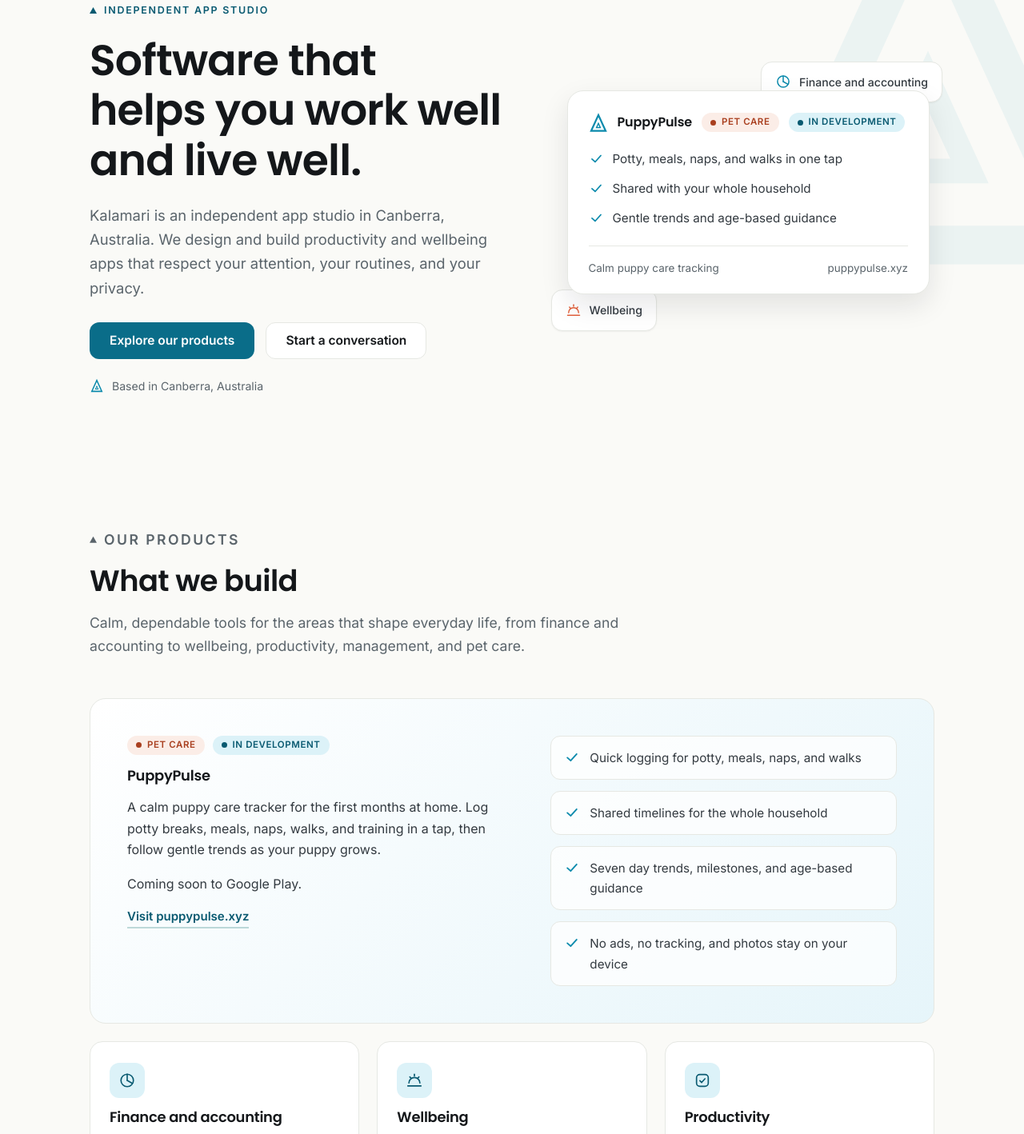
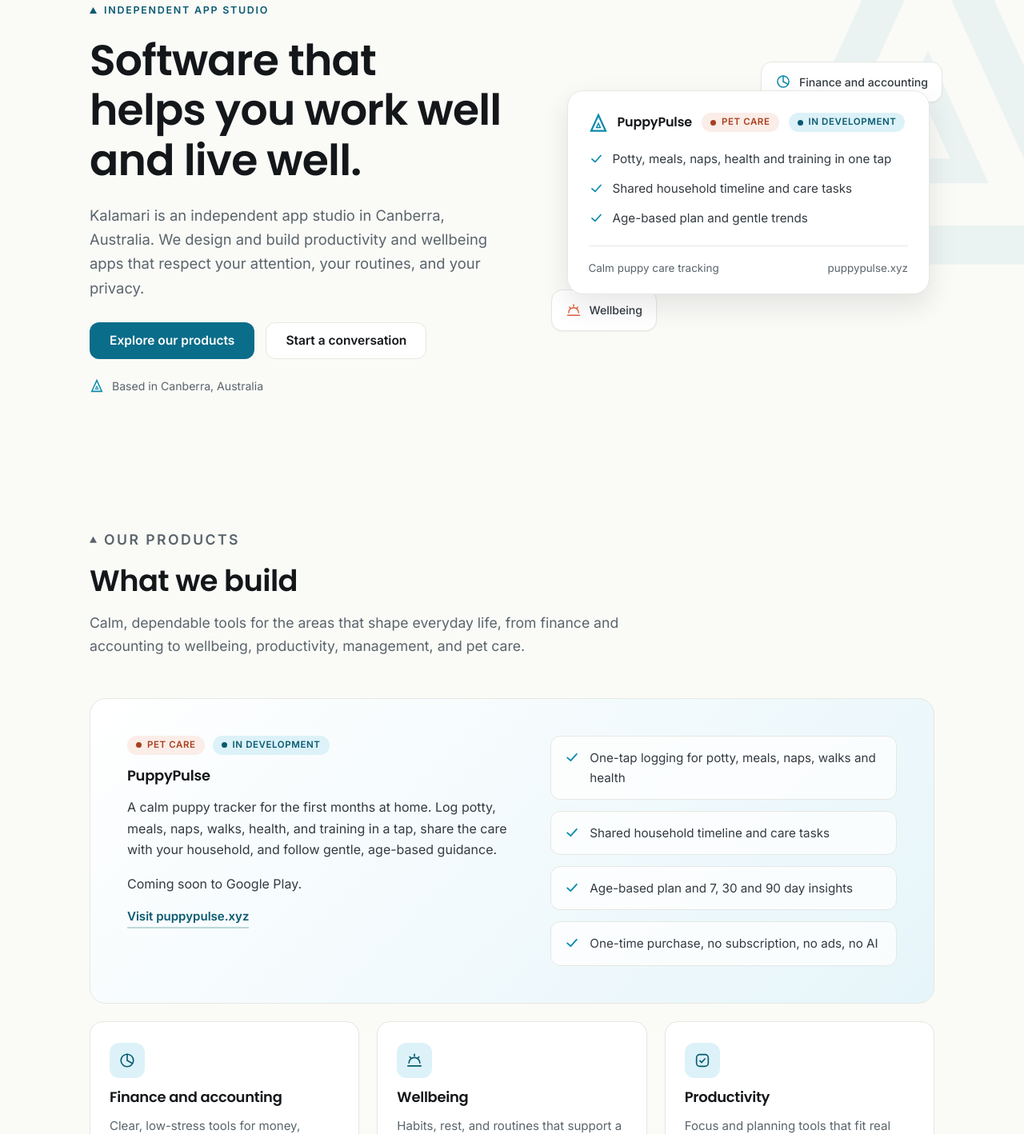
Before and after one commit to Frazzlesprite/Kalamari, a plain HTML site: page index.html in a window 1280 px wide. Shown: the part 164-1582 px from the top of the page at 80% size. Drawn offline with Linux system fonts and the light colour scheme.

Commit message:
Refresh PuppyPulse copy and round the favicon
Update the featured card and hero mockup to the current product: one-tap logging including health and training, shared household care tasks, age-based plan with 7, 30 and 90 day insights, and one-time purchase with no subscription, ads or AI. Also update the meta and structured-data descriptions.

Make favicon.svg a full circle and version its URL to bust browser icon caches.

```diff
--- a/index.html
+++ b/index.html
@@ -4,7 +4,7 @@
   <meta charset="utf-8">
   <meta name="viewport" content="width=device-width, initial-scale=1">
   <title>Kalamari | Productivity and Wellbeing Apps, Canberra</title>
-  <meta name="description" content="Kalamari is an independent software studio in Canberra, Australia, building productivity and wellbeing apps, including PuppyPulse, a calm puppy care tracker.">
+  <meta name="description" content="Kalamari is an independent software studio in Canberra, Australia, building productivity and wellbeing apps, including PuppyPulse, a calm puppy tracker for the first months.">
   <link rel="canonical" href="https://frazzlesprite.github.io/Kalamari/">
   <meta name="author" content="Kalamari">
   <meta name="robots" content="index, follow">
@@ -13,7 +13,7 @@
   <meta property="og:site_name" content="Kalamari">
   <meta property="og:locale" content="en_AU">
   <meta property="og:title" content="Kalamari | Productivity and Wellbeing Apps, Canberra">
-  <meta property="og:description" content="An independent software studio in Canberra, Australia, building productivity and wellbeing apps, including PuppyPulse, a calm puppy care tracker.">
+  <meta property="og:description" content="An independent software studio in Canberra, Australia, building productivity and wellbeing apps, including PuppyPulse, a calm puppy tracker for the first months.">
   <meta property="og:url" content="https://frazzlesprite.github.io/Kalamari/">
   <meta property="og:image" content="https://frazzlesprite.github.io/Kalamari/assets/img/og-image.png">
   <meta property="og:image:width" content="1200">
@@ -28,7 +28,7 @@
   <meta name="theme-color" content="#14171a" media="(prefers-color-scheme: dark)">
   <meta name="color-scheme" content="light">
 
-  <link rel="icon" href="assets/img/favicon.svg" type="image/svg+xml">
+  <link rel="icon" href="assets/img/favicon.svg?v=2" type="image/svg+xml">
   <link rel="apple-touch-icon" href="assets/img/apple-touch-icon.png">
 
   <link rel="preconnect" href="https://fonts.googleapis.com">
@@ -61,6 +61,7 @@
         "itemOffered": {
           "@type": "SoftwareApplication",
           "name": "PuppyPulse",
+          "description": "A calm puppy tracker for the first months at home, with one-tap logging, a shared household timeline, age-based plans, health records and gentle insights.",
           "applicationCategory": "LifestyleApplication",
           "operatingSystem": "Android",
           "url": "https://puppypulse.xyz"
@@ -170,19 +171,19 @@
                 <svg viewBox="0 0 24 24" fill="none" stroke="currentColor" stroke-width="2.2" stroke-linecap="round" stroke-linejoin="round" aria-hidden="true" focusable="false">
                   <path d="M5 12.5l5 4.5 9-10"/>
                 </svg>
-                <span>Potty, meals, naps, and walks in one tap</span>
+                <span>Potty, meals, naps, health and training in one tap</span>
               </li>
               <li>
                 <svg viewBox="0 0 24 24" fill="none" stroke="currentColor" stroke-width="2.2" stroke-linecap="round" stroke-linejoin="round" aria-hidden="true" focusable="false">
                   <path d="M5 12.5l5 4.5 9-10"/>
                 </svg>
-                <span>Shared with your whole household</span>
+                <span>Shared household timeline and care tasks</span>
               </li>
               <li>
                 <svg viewBox="0 0 24 24" fill="none" stroke="currentColor" stroke-width="2.2" stroke-linecap="round" stroke-linejoin="round" aria-hidden="true" focusable="false">
                   <path d="M5 12.5l5 4.5 9-10"/>
                 </svg>
-                <span>Gentle trends and age-based guidance</span>
+                <span>Age-based plan and gentle trends</span>
               </li>
             </ul>
             <div class="hv-foot">
@@ -221,7 +222,7 @@
                 <span class="chip">In development</span>
               </div>
               <h3>PuppyPulse</h3>
-              <p>A calm puppy care tracker for the first months at home. Log potty breaks, meals, naps, walks, and training in a tap, then follow gentle trends as your puppy grows.</p>
+              <p>A calm puppy tracker for the first months at home. Log potty, meals, naps, walks, health, and training in a tap, share the care with your household, and follow gentle, age-based guidance.</p>
               <p>Coming soon to Google Play.</p>
               <a class="text-link" href="https://puppypulse.xyz" target="_blank" rel="noopener">Visit puppypulse.xyz</a>
             </div>
@@ -230,25 +231,25 @@
                 <svg viewBox="0 0 24 24" fill="none" stroke="currentColor" stroke-width="2.2" stroke-linecap="round" stroke-linejoin="round" aria-hidden="true" focusable="false">
                   <path d="M5 12.5l5 4.5 9-10"/>
                 </svg>
-                <span>Quick logging for potty, meals, naps, and walks</span>
+                <span>One-tap logging for potty, meals, naps, walks and health</span>
               </li>
               <li>
                 <svg viewBox="0 0 24 24" fill="none" stroke="currentColor" stroke-width="2.2" stroke-linecap="round" stroke-linejoin="round" aria-hidden="true" focusable="false">
                   <path d="M5 12.5l5 4.5 9-10"/>
                 </svg>
-                <span>Shared timelines for the whole household</span>
+                <span>Shared household timeline and care tasks</span>
               </li>
               <li>
                 <svg viewBox="0 0 24 24" fill="none" stroke="currentColor" stroke-width="2.2" stroke-linecap="round" stroke-linejoin="round" aria-hidden="true" focusable="false">
                   <path d="M5 12.5l5 4.5 9-10"/>
                 </svg>
-                <span>Seven day trends, milestones, and age-based guidance</span>
+                <span>Age-based plan and 7, 30 and 90 day insights</span>
               </li>
               <li>
                 <svg viewBox="0 0 24 24" fill="none" stroke="currentColor" stroke-width="2.2" stroke-linecap="round" stroke-linejoin="round" aria-hidden="true" focusable="false">
                   <path d="M5 12.5l5 4.5 9-10"/>
                 </svg>
-                <span>No ads, no tracking, and photos stay on your device</span>
+                <span>One-time purchase, no subscription, no ads, no AI</span>
               </li>
             </ul>
           </article>
```
Also changed, not shown: 404.html (+1 -1 lines), assets/img/favicon.svg.
